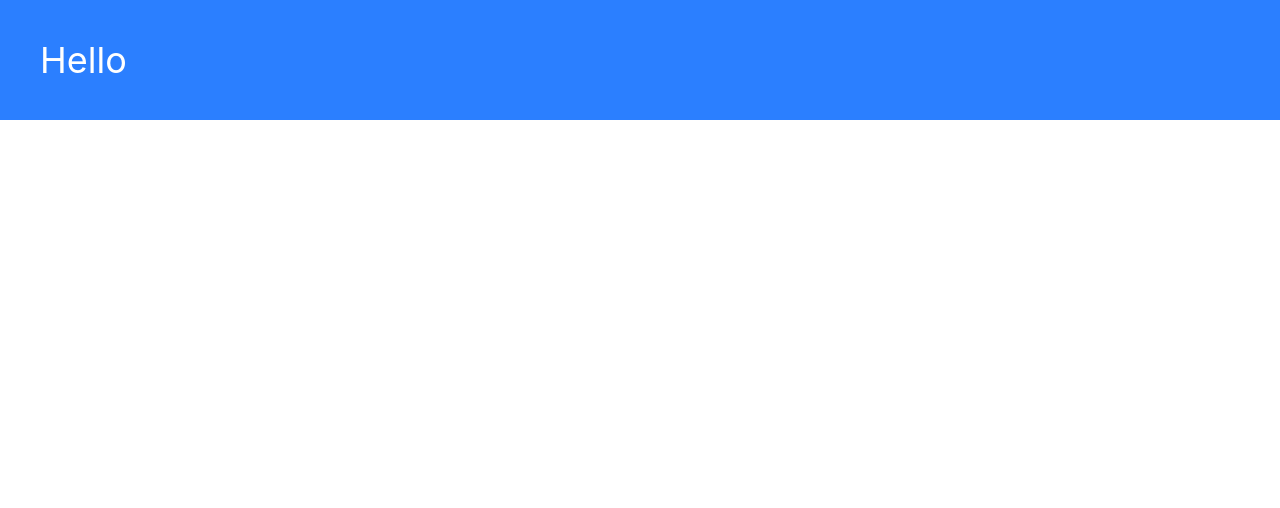
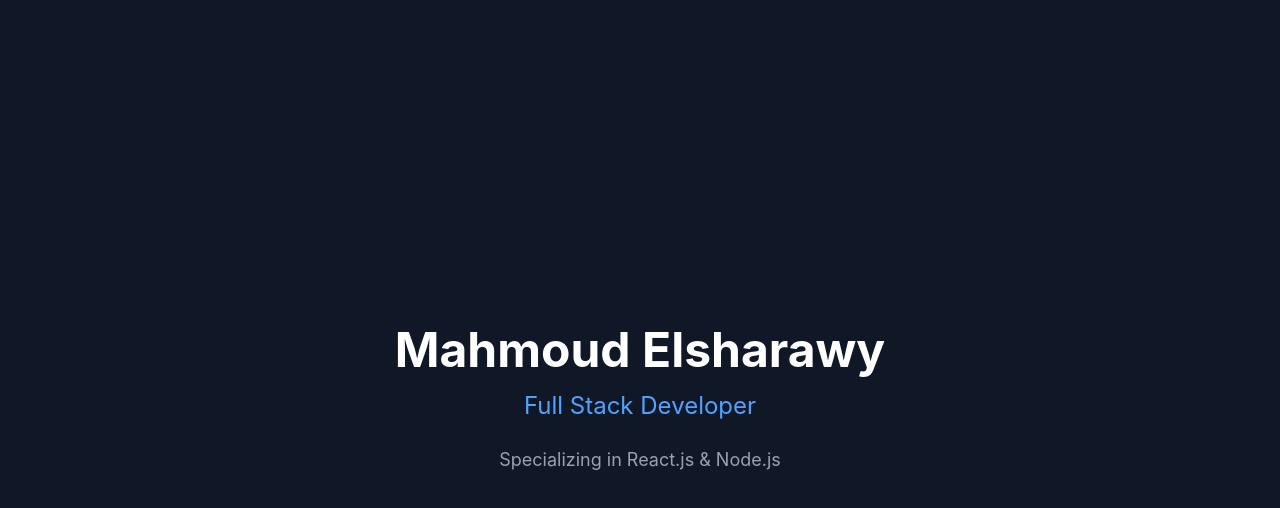
Before and after one commit to MahmoudElsh3rawy/portfolio, a React app: page / in a window 1280 px wide. Shown: the top 508 px of the page. Built offline with nearby package versions, Linux system fonts and the light colour scheme; the HTML template or start-up script is replaced by a standard one.

Commit message:
add Hero section with name and title

```diff
--- a/src/App.jsx
+++ b/src/App.jsx
@@ -1,5 +1,11 @@
+import Hero from './components/Hero'
+
 function App() {
-  return <div className="bg-blue-500 text-white text-4xl p-10">Hello</div>
+  return (
+    <div>
+      <Hero />
+    </div>
+  )
 }
 
 export default App
--- /dev/null
+++ b/src/components/Hero.jsx
@@ -0,0 +1,17 @@
+function Hero() {
+  return (
+    <section className="min-h-screen flex items-center justify-center bg-gray-900">
+      <div className="text-center">
+        <h1 className="text-5xl font-bold text-white mb-4">
+          Mahmoud Elsharawy
+        </h1>
+        <h2 className="text-2xl text-blue-400 mb-6">Full Stack Developer</h2>
+        <p className="text-gray-400 text-lg">
+          Specializing in React.js & Node.js
+        </p>
+      </div>
+    </section>
+  )
+}
+
+export default Hero
```
